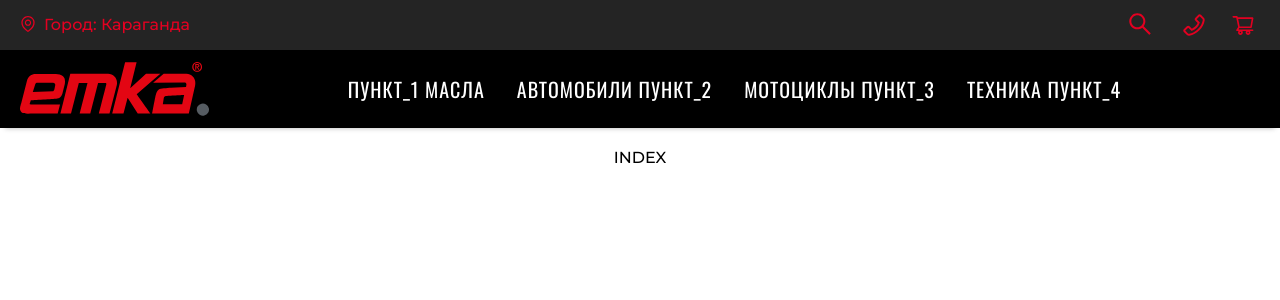
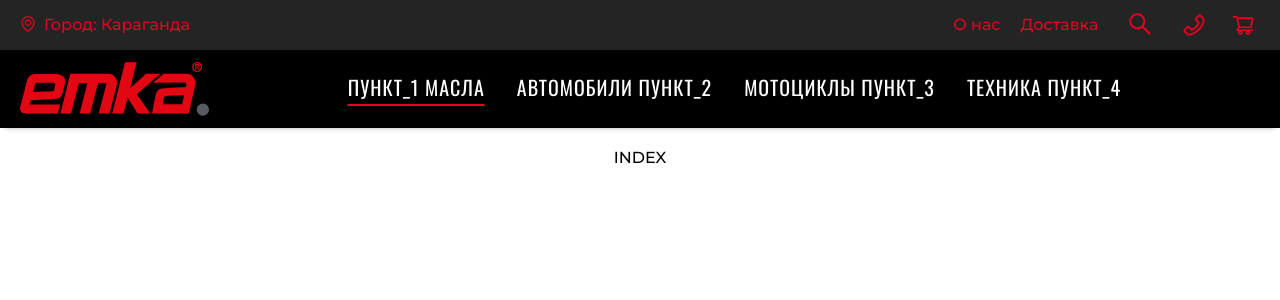
Before and after one commit to OSSemenikhin/oil-front, a Next.js app: page / in a window 1280 px wide. Shown: the top 300 px of the page. Built offline with nearby package versions, Linux system fonts and the light colour scheme.

Commit message:
header links underline styles update; top bar links added

```diff
--- a/src/features/NavListDesktop/NavListDesktop.module.css
+++ b/src/features/NavListDesktop/NavListDesktop.module.css
@@ -76,6 +76,8 @@
 
 .link,
 .subLink {
+  position: relative;
+  padding-bottom: .2rem;
   display: inline-block;
   font-family: 'Oswald';
   font-size: 16px;
@@ -95,18 +97,20 @@
 
 .subLink::after,
 .link::after {
-  content: '';
-  position: absolute;
-  left: 50%;
-  bottom: 0;
-  width: 0;
-  height: 2px;
-  background-color: var(--color-scheme-3);
-  transition: width .2s ease-in-out;
-  transform: translateX(-50%);
+  background-color: var(--color-scheme-2);
 }
 
 .subLink:hover::after,
-.navItem:hover .link::after {
+.link:hover::after {
   width: 100%;
 }
+
+.active.subLink::after,
+.active.link::after {
+  background-color: var(--color-scheme-3);
+}
+
+.active.subLink::after,
+.active.link::after {
+  width: 100%;
+}
--- a/src/features/NavListDesktop/index.tsx
+++ b/src/features/NavListDesktop/index.tsx
@@ -12,10 +12,12 @@ export default function NavListDesktop({ scrollPosition, }: INavListDesktopProps
     {
       title: 'Пункт_1 Масла',
       href: '#',
+      active: true,
       subItems: [
         {
           title: 'Подпункт_1',
           href: '#',
+          active: true,
         },
         {
           title: 'Подпункт_2',
@@ -61,33 +63,11 @@ export default function NavListDesktop({ scrollPosition, }: INavListDesktopProps
           title: 'Подпункт_2',
           href: '#',
         },
-        {
-          title: 'Подпункт_3',
-          href: '#',
-        },
-        {
-          title: 'Подпункт_4',
-          href: '#',
-        },
       ],
     },
     {
       title: 'Техника Пункт_4',
       href: '#',
-      subItems: [
-        {
-          title: 'Подпункт_1',
-          href: '#',
-        },
-        {
-          title: 'Подпункт_2',
-          href: '#',
-        },
-        {
-          title: 'Подпункт_3',
-          href: '#',
-        }
-      ],
     },
   ];
 
@@ -111,13 +91,14 @@ export default function NavListDesktop({ scrollPosition, }: INavListDesktopProps
     }
   }, [scrollPosition, lisnksColor])
 
-  const renderLink = (href: string, title: string, className: string) => {
+  const renderLink = (href: string, title: string, className: string, active: boolean) => {
     return (
       <Link
         href={href}
         className={
           [
-            'hover-brightness active-opacity',
+            'hover-brightness hover-underline active-opacity',
+            active ? styles.active : '',
             className,
           ].join(' ').trim()
         }>
@@ -126,10 +107,17 @@ export default function NavListDesktop({ scrollPosition, }: INavListDesktopProps
     );
   }
 
-  const getListItem = (item: INavLink, index: number) => {
-    if (item.subItems) return (
+  const renderListItem = (link: INavLink, index: number) => {
+    const stylesLink = [
+      styles.link,
+      styles[`link--${lisnksColor}`],
+      link.active ? styles.active : '',
+      'hover-underline'
+    ].join(' ').trim();
+
+    if (link.subItems) return (
       <>
-        {renderLink(item.href, item.title, [styles.link, styles[`link--${lisnksColor}`]].join(' '))}
+        {renderLink(link.href, link.title, stylesLink, !!link.active)}
         <div className={styles.subListWrapper}>
           <ul className={
             [
@@ -137,9 +125,9 @@ export default function NavListDesktop({ scrollPosition, }: INavListDesktopProps
               styles.subList,
             ].join(' ').trim()
           }>
-            {item.subItems.map((subItem, subItemIndex) => (
-              <li key={`${index}_${subItemIndex}_subItem`} className={styles.subItem}>
-                {renderLink(subItem.href, subItem.title, styles.subLink)}
+            {link.subItems.map((subLink, subLinkIndex) => (
+              <li key={`${index}_${subLinkIndex}_subLink`} className={styles.subItem}>
+                {renderLink(subLink.href, subLink.title, styles.subLink, !!subLink.active)}
               </li>
             ))}
           </ul>
@@ -147,19 +135,19 @@ export default function NavListDesktop({ scrollPosition, }: INavListDesktopProps
       </>
     );
 
-    return renderLink(item.href, item.title, styles.link);
+    return renderLink(link.href, link.title, stylesLink, !!link.active);
   }
 
   return (
     <nav className={styles.nav}>
       <ul ref={listRef} className={styles.navList}>
         {
-          list.map((item, index) => (
+          list.map((link, index) => (
             <li
               key={`${index}_nav`}
               className={styles.navItem}
             >
-              {getListItem(item, index)}
+              {renderListItem(link, index)}
             </li>
           ))
         }
--- a/src/features/Search/Search.module.css
+++ b/src/features/Search/Search.module.css
@@ -1,6 +1,4 @@
 .search {
-  z-index: 3;
-
   @media(min-width: 640px) {
     position: relative;
   }
@@ -12,7 +10,7 @@
   padding: 0px 10px;
   border-top-right-radius: 6px;
   border-bottom-right-radius: 6px;
-  z-index: 2;
+  z-index: 1;
 }
 
 .input {
--- a/src/features/TopBar/TopBar.module.css
+++ b/src/features/TopBar/TopBar.module.css
@@ -11,16 +11,6 @@
   }
 }
 
-/* .bar::after {
-  content: '';
-  position: absolute;
-  bottom: -10px;
-  left: 0;
-  height: 20px;
-  width: 100vw;
-  background-color: var(--color-scheme-4);
-} */
-
 .region {
   position: relative;
   color: var(--color-scheme-3);
@@ -30,6 +20,7 @@
   column-gap: 1rem;
 }
 
+.link,
 .phone,
 .search,
 .cart {
--- a/src/features/TopBar/index.tsx
+++ b/src/features/TopBar/index.tsx
@@ -1,4 +1,6 @@
 import { useRef, useEffect, useState } from 'react';
+import Link from 'next/link';
+import { INavList } from 'widgets/Header/types';
 import RegionList from 'features/RegionList';
 import Actions from 'features/Actions';
 import styles from './TopBar.module.css';
@@ -8,6 +10,44 @@ type ITopBarProps = {
 }
 
 export default function TopBar({ onMount }: ITopBarProps) {
+  const list: INavList = [
+    {
+      title: 'O нас',
+      href: '#',
+      subItems: [
+        {
+          title: 'Подпункт_1',
+          href: '#',
+        },
+        {
+          title: 'Подпункт_2',
+          href: '#',
+        },
+        {
+          title: 'Подпункт_3',
+          href: '#',
+        }
+      ],
+    },
+    {
+      title: 'Доставка',
+      href: '#',
+      subItems: [
+        {
+          title: 'Подпункт_1',
+          href: '#',
+        },
+        {
+          title: 'Подпункт_2',
+          href: '#',
+        },
+        {
+          title: 'Подпункт_3',
+          href: '#',
+        }
+      ],
+    },
+  ];
   const topBarRef = useRef<HTMLDivElement>(null);
 
   useEffect(() => {
@@ -25,6 +65,21 @@ export default function TopBar({ onMount }: ITopBarProps) {
             'hover-brightness'
           ].join(' ').trim()
         } />
+        <div className='flex'>
+          <ul className='flex items-center gap-x-5 px-5'>
+            {
+              list.map((link, index) => (
+                <li key={`${index}_link`}>
+                  <Link
+                    className={[styles.link, 'hover-brightness'].join(' ').trim()}
+                    href={link.href}
+                  >
+                    {link.title}
+                  </Link>
+                </li>
+              ))
+            }
+          </ul>
           <Actions
             classNameWrapper={styles.actions}
             classNameCartIcon={styles.cart}
@@ -33,6 +88,7 @@ export default function TopBar({ onMount }: ITopBarProps) {
           />
         </div>
       </div>
+    </div>
 
   )
 }
--- a/src/styles/globals.css
+++ b/src/styles/globals.css
@@ -81,3 +81,19 @@ main {
 .hover-brightness:hover {
   filter: brightness(1.7);
 }
+
+.hover-underline::after {
+  content: '';
+  position: absolute;
+  left: 50%;
+  bottom: 0;
+  width: 0;
+  height: 2px;
+  background-color: var(--color-scheme-3);
+  transition: width .2s ease-in-out;
+  transform: translateX(-50%);
+}
+
+.hover-underline:hover::after {
+  width: 100%;
+}
--- a/src/widgets/Header/types.tsx
+++ b/src/widgets/Header/types.tsx
@@ -2,6 +2,7 @@ export type INavLink = {
   title: string;
   href: string;
   subItems?: Array<INavLink>;
+  active?: boolean;
 }
 
 export type INavList = Array<INavLink>;
```
Lines whose indentation alone changed are shown as unchanged.
